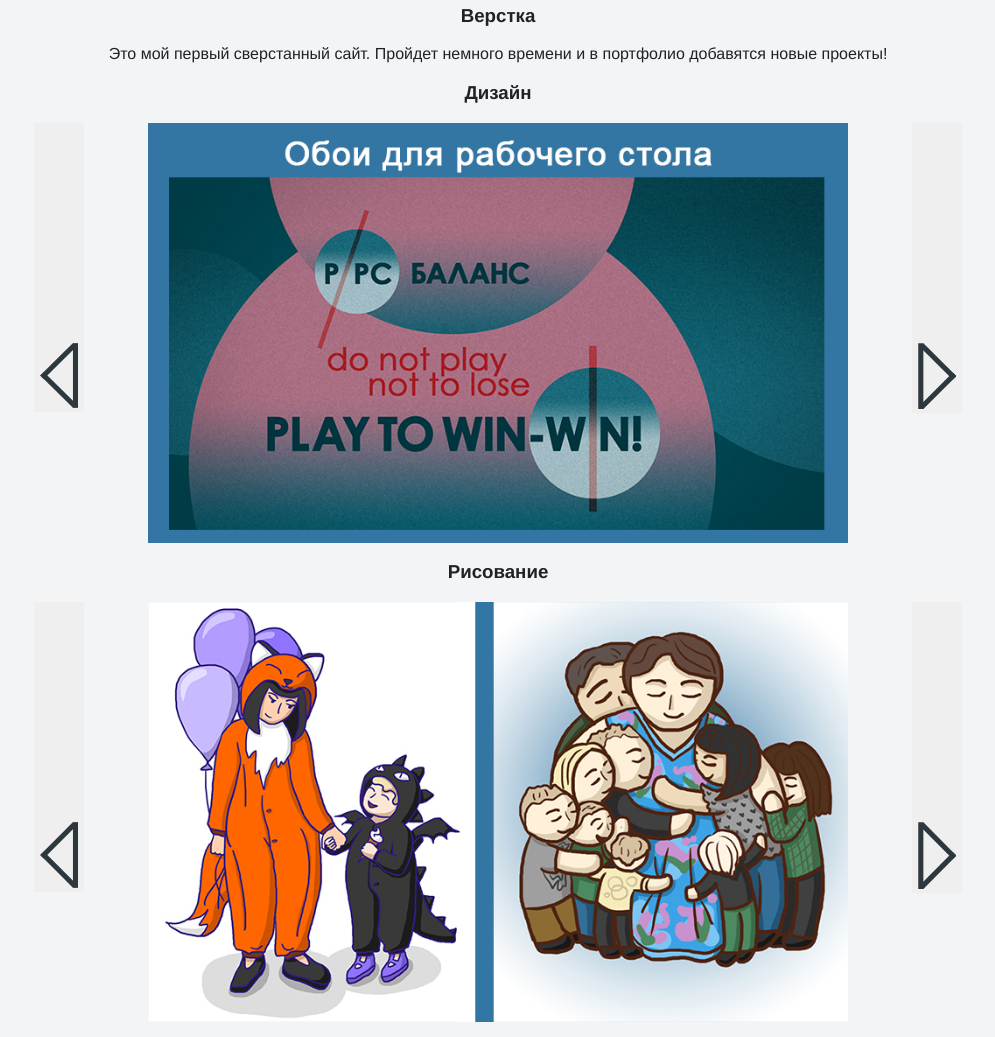
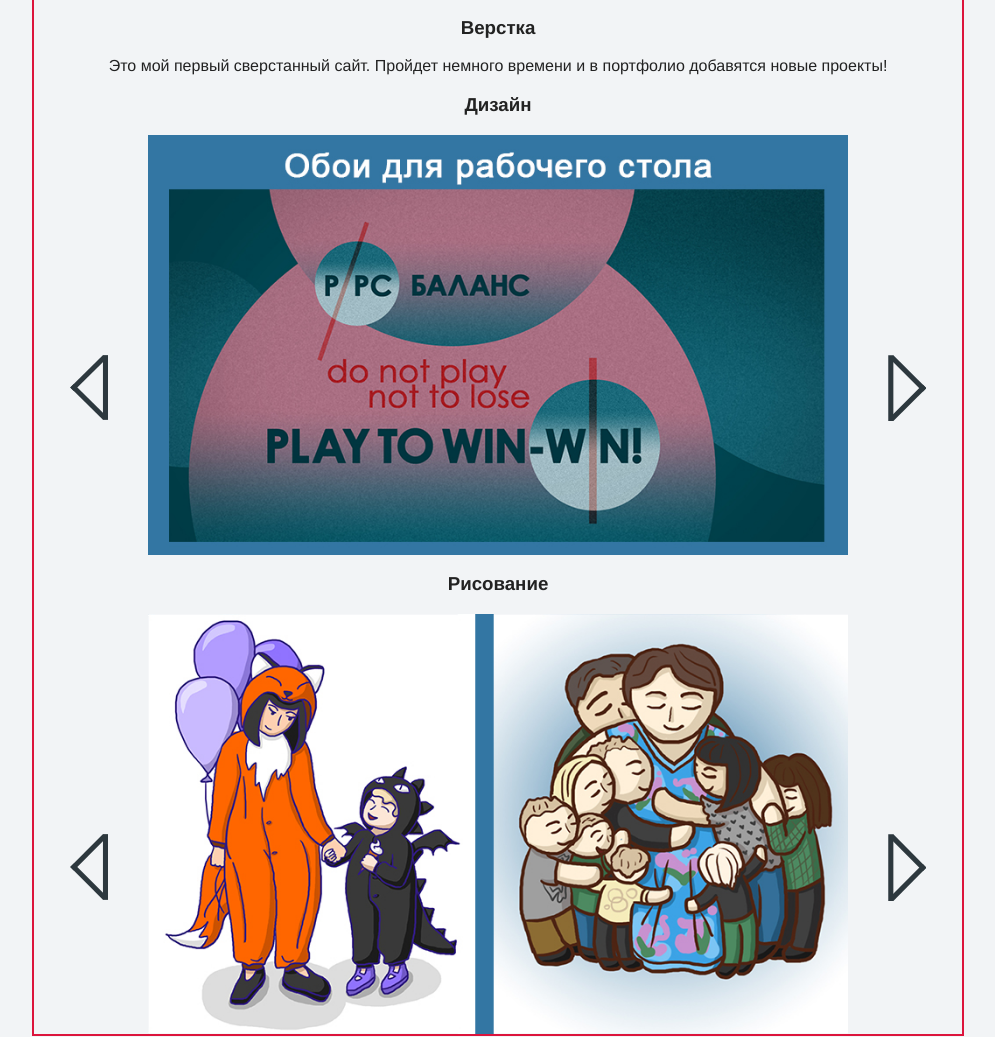
Before and after one commit to selenalluna/my-site, a plain HTML site: page index.html in a window 1280 px wide. Shown: the part 920-1957 px from the top of the page, without its empty margins (142-1137 px from the left). Drawn offline with Linux system fonts and the light colour scheme.

Commit message:
Марджины стрелок

```diff
--- a/style.css
+++ b/style.css
@@ -10,6 +10,7 @@ body {
 .conteiner {
 	max-width: 928px;
 	margin: 0 auto;
+	border:crimson solid 2px;
 }
 
 .header-page {
@@ -70,30 +71,38 @@ body {
 
 .btnLeftDE {
 	min-width: 50px;
+	margin-left: 30px;
 	border: none;
 	float: left;
 	padding-top: 220px;
+	background-color: #f2f4f6;
 }
 
 .btnRightDE {
 	min-width: 50px;
+	margin-right: 30px;
 	border: none;
 	float: right;
 	padding-top: 220px;
+	background-color: #f2f4f6;
 }
 
 .btnLeftDR {
 	min-width: 50px;
+	margin-left: 30px;
 	border: none;
 	float: left;
 	padding-top: 220px;
+	background-color: #f2f4f6;
 }
 
 .btnRightDR {
 	min-width: 50px;
+	margin-right: 30px;
 	border: none;
 	float: right;
 	padding-top: 220px;
+	background-color: #f2f4f6;
 }
 
 .sliderDesign {
```
